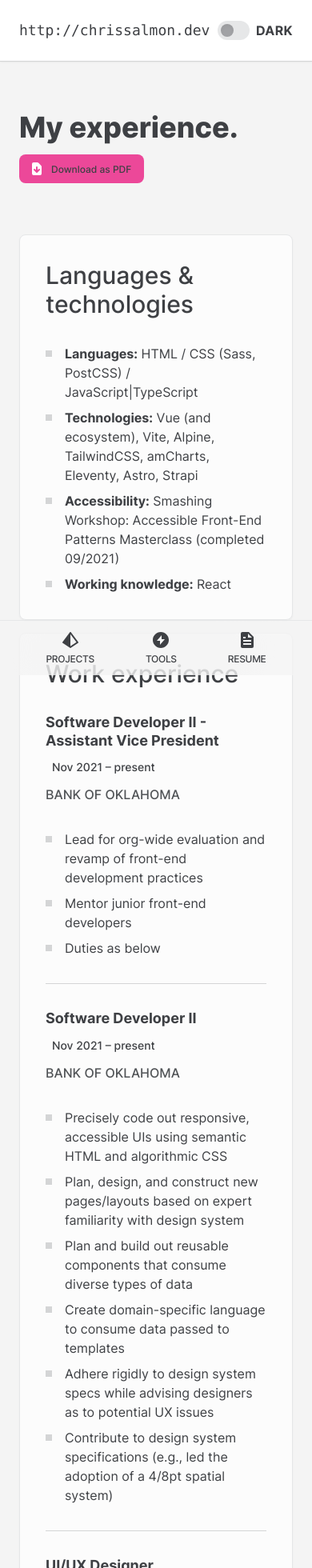
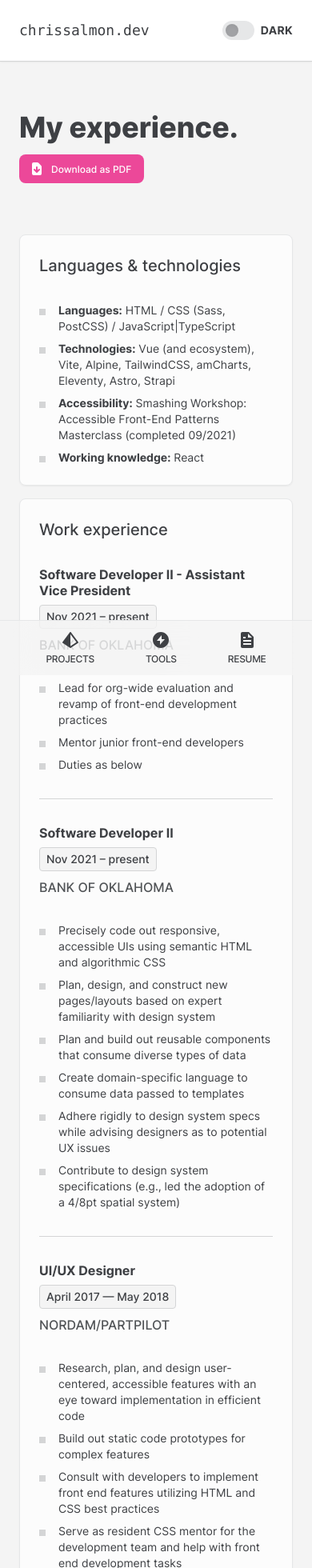
Before and after one commit to megalofauna/dev-site, a Vue app: page /resume in a window 390 px wide. Shown: the top 1960 px of the page at 80% size. Built offline with nearby package versions, Linux system fonts and the light colour scheme.

Commit message:
Consistency updates

```diff
--- a/src/App.vue
+++ b/src/App.vue
@@ -5,12 +5,12 @@
 </script>
 
 <template>
-  <header class="px-6 py-6 mx-auto bg-white border-b border-gray-300 shadow-sm dark:bg-gray-900 md:py-10 xl:py-12 md:px-16 xl:px-24 dark:border-black">
+  <header class="px-6 py-6 mx-auto bg-white border-b border-gray-300 shadow-sm dark:bg-gray-900 dark:bg-opacity-75 md:py-10 xl:py-12 md:px-16 xl:px-24 dark:border-black">
     <div class="mx-auto max-w-screen-hd ">
       <div class="flex items-center justify-between w-full mx-auto">
-        <a href="/" class="font-mono text-lg font-thin hover:underline hover:text-brand-primary">http://chrissalmon.dev</a>
+        <a href="/" class="font-mono text-lg font-thin hover:underline hover:text-brand-primary"><span class="hidden md:inline">http://</span>chrissalmon.dev</a>
         <nav
-          class="fixed bottom-0 left-0 z-50 w-full py-3 bg-gray-100 border-t border-gray-200 lg:border-none backdrop-blur-3xl bg-opacity-70 lg:bg-transparent dark:lg:bg-transparent dark:bg-opacity-80 dark:border-gray-850 dark:bg-gray-800 lg:bottom-auto lg:w-auto lg:left-auto lg:relative lg:z-auto lg:flex lg:justify-between">
+          class="fixed bottom-0 left-0 z-50 w-full py-3 bg-gray-100 border-t border-gray-200 lg:border-none backdrop-blur-3xl bg-opacity-70 lg:bg-transparent dark:lg:bg-transparent dark:bg-opacity-80 dark:border-black dark:bg-gray-800 lg:bottom-auto lg:w-auto lg:left-auto lg:relative lg:z-auto lg:flex lg:justify-between">
           <ul class="flex items-center justify-center space-x-16 text-xs">
             <li>
               <a href="/projects" class="flex flex-col items-center group dark:group hover:text-brand-primary">
--- a/src/components/ThemeToggle.vue
+++ b/src/components/ThemeToggle.vue
@@ -8,7 +8,7 @@
 					:class="theme === 'dark' ? 'translate-x-5 bg-white' : 'translate-x-[4px] bg-gray-400'"></span>
 			</span>
 		</button>
-		<label for="theme-toggle" class="font-bold tracking-wide uppercase">Dark</label>
+		<label for="theme-toggle" class="text-sm font-bold tracking-wide uppercase xl:text-md">Dark</label>
 	</div>
 </template>
 
--- a/src/views/Home.vue
+++ b/src/views/Home.vue
@@ -1,12 +1,17 @@
 <script setup>
-import ButtonRepo from '@/components/ButtonRepo.vue'
+  import ButtonRepo from '@/components/ButtonRepo.vue'
 </script>
 
 <template>
 
   <section class="px-8 mt-32 md:px-16 xl:px-24">
     <p class="text-xl leading-normal md:leading-snug xl:leading-tight md:text-3xl xl:text-5xl">Hi. I'm Chris.</p>
-    <p class="mt-8 text-xl leading-normal md:leading-snug xl:leading-tight md:text-3xl xl:text-5xl">I'm a <span class="font-black text-red-400">design-obsessed</span> front-end developer with 8 years’ experience, I'm especially interested in crafting accessible, performant, and well-constructed products defined by <span class="font-black text-red-400">design systems</span> and built with <span class="font-black text-red-400">pattern libraries</span>. I thrive at the intersection of <span class="font-black text-red-400">user-focused design</span> and reusable, inclusive code.</p>
+    <p class="mt-8 text-xl leading-normal md:leading-snug xl:leading-tight md:text-3xl xl:text-5xl">I'm a <span
+        class="font-black text-brand-primary">design-obsessed</span> front-end developer with 8 years’ experience, I'm
+      especially interested in crafting accessible, performant, and well-constructed products defined by <span
+        class="font-black text-brand-primary">design systems</span> and built with <span
+        class="font-black text-brand-primary">pattern libraries</span>. I thrive at the intersection of <span
+        class="font-black text-brand-primary">user-focused design</span> and reusable, inclusive code.</p>
   </section>
 
 </template>
--- a/src/views/Resume.vue
+++ b/src/views/Resume.vue
@@ -5,7 +5,7 @@
             <span class="text-4xl font-extrabold leading-none rounded-lg md:text-5xl xl:text-6xl">
                 My experience.
             </span>
-            <a class="flex items-center py-2 pl-3 pr-4 mt-4 transition-colors duration-200 rounded-lg sm:mt-0 md:ml-4 hover:text-white bg-brand-primary group hover:bg-black ease"
+            <a class="flex items-center py-2 pl-3 pr-4 mt-4 text-white transition-colors duration-200 rounded-lg sm:mt-0 md:ml-4 bg-brand-primary group hover:bg-black ease"
                 href="/documents/christopher-salmon-resume.pdf">
                 <svg xmlns="http://www.w3.org/2000/svg" class="w-5 h-5 text-white transition-colors duration-200 ease"
                     viewBox="0 0 20 20" fill="currentColor">
@@ -16,11 +16,11 @@
                 <span class="mt-[1px] ml-2 text-xs font-medium md:text-base xl:text-md">Download as PDF</span>
             </a>
         </h1>
-        <section class="p-8 mt-16 bg-white bg-opacity-75 border rounded-lg shadow-sm border-gray-125 dark:border-gray-900 dark:bg-gray-900 dark:bg-opacity-20 md:p-16 xl:p-24">
-            <h2 class="flex items-center m-0 text-3xl font-medium dark:text-white md:text-4xl xl:text-5xl">
+        <section class="p-6 mt-16 bg-white bg-opacity-75 border rounded-lg shadow-sm border-gray-125 dark:border-gray-900 dark:bg-gray-900 dark:bg-opacity-20 md:p-16 xl:p-24">
+            <h2 class="flex items-center m-0 text-xl font-medium sm:text-2xl dark:text-white md:text-3xl xl:text-4xl">
                 Languages & technologies
             </h2>
-            <ul class="max-w-5xl mt-8 space-y-2 list-inside xl:space-y-3 list-square xl:text-xl">
+            <ul class="max-w-5xl mt-8 space-y-2 text-sm list-inside xl:space-y-3 list-square xl:text-xl">
                 <li><strong>Languages:</strong> HTML / CSS (Sass, PostCSS) / JavaScript|TypeScript</li>
                 <li><strong>Technologies:</strong> Vue (and ecosystem), Vite, Alpine, TailwindCSS, amCharts, Eleventy,
                     Astro, Strapi</li>
@@ -30,33 +30,33 @@
             </ul>
         </section>
 
-        <section class="p-8 mt-4 bg-white bg-opacity-75 border rounded-lg shadow-sm border-gray-125 dark:border-gray-900 dark:bg-gray-900 dark:bg-opacity-20 md:p-16 xl:p-24">
-            <h2 class="flex items-center m-0 text-3xl font-medium dark:text-white md:text-4xl xl:text-5xl">Work
+        <section class="p-6 mt-4 bg-white bg-opacity-75 border rounded-lg shadow-sm border-gray-125 dark:border-gray-900 dark:bg-gray-900 dark:bg-opacity-20 md:p-16 xl:p-24">
+            <h2 class="flex items-center m-0 text-xl font-medium sm:text-2xl dark:text-white md:text-3xl xl:text-4xl">Work
                 experience</h2>
             <div class="flex flex-wrap items-center justify-between mt-8">
-                <h3 class="w-full m-0 text-lg font-bold leading-tight md:text-2xl dark:text-gray-50 lg:w-auto">Software
+                <h3 class="w-full m-0 font-bold leading-tight text-md lg:text-xl dark:text-gray-50 lg:w-auto">Software
                     Developer II - Assistant Vice
                     President</h3>
                 <p
-                    class="px-2 py-1 mt-2 text-sm font-medium text-gray-700 rounded dark:text-gray-100 bg-gray-125 dark:bg-gray-850">
+                    class="px-2 py-1 mt-2 text-sm font-medium text-gray-700 bg-gray-100 border border-gray-300 rounded dark:text-gray-100 dark:bg-gray-900 dark:border-black">
                     Nov 2021 – present</p>
             </div>
             <p class="mt-2 font-medium text-gray-600 uppercase dark:text-gray-200">Bank of Oklahoma</p>
-            <ul class="max-w-5xl mt-8 space-y-2 list-inside xl:space-y-3 list-square xl:text-xl">
+            <ul class="max-w-5xl mt-8 space-y-2 text-sm list-inside xl:space-y-3 list-square xl:text-xl">
                 <li>Lead for org-wide evaluation and revamp of front-end development practices</li>
                 <li>Mentor junior front-end developers</li>
                 <li>Duties as below</li>
             </ul>
             <div
                 class="flex flex-wrap items-center justify-between pt-8 mt-8 border-t border-gray-300 dark:text-gray-100">
-                <h3 class="w-full m-0 text-lg font-bold leading-tight md:text-2xl dark:text-gray-50 lg:w-auto">Software
+                <h3 class="w-full m-0 font-bold leading-tight text-md lg:text-xl dark:text-gray-50 lg:w-auto">Software
                     Developer II</h3>
                 <p
-                    class="px-2 py-1 mt-2 text-sm font-medium text-gray-700 rounded dark:text-gray-100 bg-gray-125 dark:bg-gray-850">
+                    class="px-2 py-1 mt-2 text-sm font-medium text-gray-700 bg-gray-100 border border-gray-300 rounded dark:text-gray-100 dark:bg-gray-900 dark:border-black">
                     Nov 2021 – present</p>
             </div>
             <p class="mt-2 font-medium text-gray-600 uppercase dark:text-gray-200">Bank of Oklahoma</p>
-            <ul class="max-w-5xl mt-8 space-y-2 list-inside xl:space-y-3 list-square xl:text-xl">
+            <ul class="max-w-5xl mt-8 space-y-2 text-sm list-inside xl:space-y-3 list-square xl:text-xl">
                 <li>Precisely code out responsive, accessible UIs using semantic HTML and algorithmic CSS</li>
                 <li>Plan, design, and construct new pages/layouts based on expert familiarity with design system</li>
                 <li>Plan and build out reusable components that consume diverse types of data</li>
@@ -66,14 +66,14 @@
             </ul>
 
             <div class="flex flex-wrap items-center justify-between pt-8 mt-8 border-t border-gray-300">
-                <h3 class="w-full m-0 text-lg font-bold leading-tight md:text-2xl dark:text-gray-50 lg:w-auto">UI/UX
+                <h3 class="w-full m-0 font-bold leading-tight text-md lg:text-xl dark:text-gray-50 lg:w-auto">UI/UX
                     Designer</h3>
                 <p
-                    class="px-2 py-1 mt-2 text-sm font-medium text-gray-700 rounded dark:text-gray-100 bg-gray-125 dark:bg-gray-850">
+                    class="px-2 py-1 mt-2 text-sm font-medium text-gray-700 bg-gray-100 border border-gray-300 rounded dark:text-gray-100 dark:bg-gray-900 dark:border-black">
                     April 2017 — May 2018</p>
             </div>
             <p class="mt-2 font-medium text-gray-600 uppercase dark:text-gray-200">NORDAM/PartPilot</p>
-            <ul class="max-w-5xl mt-8 space-y-2 list-inside xl:space-y-3 list-square xl:text-xl">
+            <ul class="max-w-5xl mt-8 space-y-2 text-sm list-inside xl:space-y-3 list-square xl:text-xl">
                 <li>Research, plan, and design user-centered, accessible features with an eye toward implementation in
                     efficient code</li>
                 <li>Build out static code prototypes for complex features</li>
@@ -85,28 +85,28 @@
             </ul>
 
             <div class="flex flex-wrap items-center justify-between pt-8 mt-8 border-t border-gray-300">
-                <h3 class="w-full m-0 text-lg font-bold leading-tight md:text-2xl dark:text-gray-50 lg:w-auto">Front-end
+                <h3 class="w-full m-0 font-bold leading-tight text-md lg:text-xl dark:text-gray-50 lg:w-auto">Front-end
                     Developer</h3>
                 <p
-                    class="px-2 py-1 mt-2 text-sm font-medium text-gray-700 rounded dark:text-gray-100 bg-gray-125 dark:bg-gray-850">
+                    class="px-2 py-1 mt-2 text-sm font-medium text-gray-700 bg-gray-100 border border-gray-300 rounded dark:text-gray-100 dark:bg-gray-900 dark:border-black">
                     Mar 2016 — April 2017</p>
             </div>
             <p class="mt-2 font-medium text-gray-600 uppercase dark:text-gray-200">PennWell Publishing</p>
-            <ul class="max-w-5xl mt-8 space-y-2 list-inside xl:space-y-3 list-square xl:text-xl">
+            <ul class="max-w-5xl mt-8 space-y-2 text-sm list-inside xl:space-y-3 list-square xl:text-xl">
                 <li>Developed new features in close collaboration with design team</li>
                 <li>Developed plan to reduce CSS code bloat by 75%</li>
                 <li>Performed cross-browser/cross-device quality assurance testing for web features</li>
             </ul>
 
             <div class="flex flex-wrap items-center justify-between pt-8 mt-8 border-t border-gray-300">
-                <h3 class="w-full m-0 text-lg font-bold leading-tight md:text-2xl dark:text-gray-50 lg:w-auto">Front-end
+                <h3 class="w-full m-0 font-bold leading-tight text-md lg:text-xl dark:text-gray-50 lg:w-auto">Front-end
                     Developer/Designer</h3>
                 <p
-                    class="px-2 py-1 mt-2 text-sm font-medium text-gray-700 rounded dark:text-gray-100 bg-gray-125 dark:bg-gray-850">
+                    class="px-2 py-1 mt-2 text-sm font-medium text-gray-700 bg-gray-100 border border-gray-300 rounded dark:text-gray-100 dark:bg-gray-900 dark:border-black">
                     June 2015 — Mar 2016</p>
             </div>
             <p class="mt-2 font-medium text-gray-600 uppercase dark:text-gray-200">Brief Media</p>
-            <ul class="max-w-5xl mt-8 space-y-2 list-inside xl:space-y-3 list-square xl:text-xl">
+            <ul class="max-w-5xl mt-8 space-y-2 text-sm list-inside xl:space-y-3 list-square xl:text-xl">
                 <li>Developed reusable PostCSS generators to generate styles for various layout scenarios</li>
                 <li>Spearheaded CSS refactor of one of our web properties, veterinaryteambrief.com, eliminating
                     unnecessary
@@ -120,15 +120,15 @@
 
             <div
                 class="flex flex-wrap items-center justify-between pt-8 mt-8 border-t border-gray-300 dark:text-gray-100">
-                <h3 class="w-full m-0 text-lg font-bold leading-tight md:text-2xl dark:text-gray-50 lg:w-auto">Front-end
+                <h3 class="w-full m-0 font-bold leading-tight text-md lg:text-xl dark:text-gray-50 lg:w-auto">Front-end
                     Developer</h3>
                 <p
-                    class="px-2 py-1 mt-2 text-sm font-medium text-gray-700 rounded dark:text-gray-100 bg-gray-125 dark:bg-gray-850">
+                    class="px-2 py-1 mt-2 text-sm font-medium text-gray-700 bg-gray-100 border border-gray-300 rounded dark:text-gray-100 dark:bg-gray-900 dark:border-black">
                     April 2013 — June 2015</p>
             </div>
             <p class="mt-2 font-medium text-gray-600 uppercase dark:text-gray-200">American Association of Petroleum
                 Geologists</p>
-            <ul class="max-w-5xl mt-8 space-y-2 list-inside xl:space-y-3 list-square xl:text-xl">
+            <ul class="max-w-5xl mt-8 space-y-2 text-sm list-inside xl:space-y-3 list-square xl:text-xl">
                 <li>Project lead for redesign and implementation of responsive website for URTEC (Unconventional
                     Resources
                     Technology Conference)</li>
@@ -139,10 +139,10 @@
                 <li>Performed design and development tasks as required</li>
             </ul>
         </section>
-        <section class="p-8 mt-4 bg-white bg-opacity-75 border rounded-lg shadow-sm border-gray-125 dark:border-gray-900 dark:bg-gray-900 dark:bg-opacity-20 md:p-16 xl:p-24">
-            <h2 class="flex items-center m-0 text-3xl font-medium dark:text-white md:text-4xl xl:text-5xl">Education
+        <section class="p-6 mt-4 bg-white bg-opacity-75 border rounded-lg shadow-sm border-gray-125 dark:border-gray-900 dark:bg-gray-900 dark:bg-opacity-20 md:p-16 xl:p-24">
+            <h2 class="flex items-center m-0 text-xl font-medium sm:text-2xl dark:text-white md:text-3xl xl:text-4xl">Education
             </h2>
-            <ul class="max-w-5xl mt-8 space-y-2 list-inside xl:space-y-3 list-square xl:text-xl">
+            <ul class="max-w-5xl mt-8 space-y-2 text-sm list-inside xl:space-y-3 list-square xl:text-xl">
                 <li>Undergraduate: BA in English (major) and History (minor) | Austin Peay (with honors)</li>
                 <li>Masters: MA in Theology (emphasis in Philosophy) | New Orleans Baptist Theological Seminary (with
                     honors)</li>
--- a/src/views/Tools.vue
+++ b/src/views/Tools.vue
@@ -6,7 +6,7 @@
     </h1>
     <div class="grid grid-cols-12 gap-4 mt-16 place-items-stretch">
       <div v-for="(tool, i) in tools" v-bind:key="i"
-        class="relative flex flex-col items-center col-span-12 pt-12 overflow-hidden bg-white bg-opacity-75 border border-gray-200 rounded-lg shadow-sm dark:border-gray-900 lg:col-span-6 hd:col-span-4 dark:bg-gray-900 dark:bg-opacity-20">
+        class="relative flex flex-col items-center col-span-12 pt-12 overflow-hidden bg-white bg-opacity-75 border border-gray-200 rounded-lg shadow-sm dark:border-black lg:col-span-6 hd:col-span-4 dark:bg-gray-900 dark:bg-opacity-50">
         <span
           class="flex items-center justify-center flex-shrink-0 w-24 h-24 rounded-full dark:bg-transparent md:w-28 md:h-28 xl:w-32 xl:h-32">
           <img class="w-3/4 h-3/4 xl:w-full xl:h-full" :src="tool.iconPath" alt="Tool logo">
@@ -16,11 +16,11 @@
         </h3>
         <hr class="w-16 mx-auto my-4">
         <p
-          class="w-1/3 mx-auto mt-2 mb-16 text-sm text-center text-gray-500 lg:w-1/2 xl:leading-tight dark:text-gray-300 md:text-base xl:text-lg">
+          class="w-1/2 mx-auto mt-2 mb-16 text-sm text-center text-gray-500 xl:leading-tight dark:text-gray-300 md:text-base xl:text-lg">
           {{ tool.description }}
         </p>
-        <div class="w-full p-8 mt-auto bg-gray-100 dark:bg-gray-900">
-          <p class="leading-snug text-gray-500 text-md md:text-lg xl:text-lg dark:text-gray-200">{{tool.commentary}}</p>
+        <div class="w-full p-8 mt-auto bg-gray-100 dark:bg-gray-900 dark:bg-opacity-50">
+          <p class="text-sm leading-snug text-gray-500 xl:text-lg dark:text-gray-200">{{tool.commentary}}</p>
         </div>
       </div>
     </div>
```
